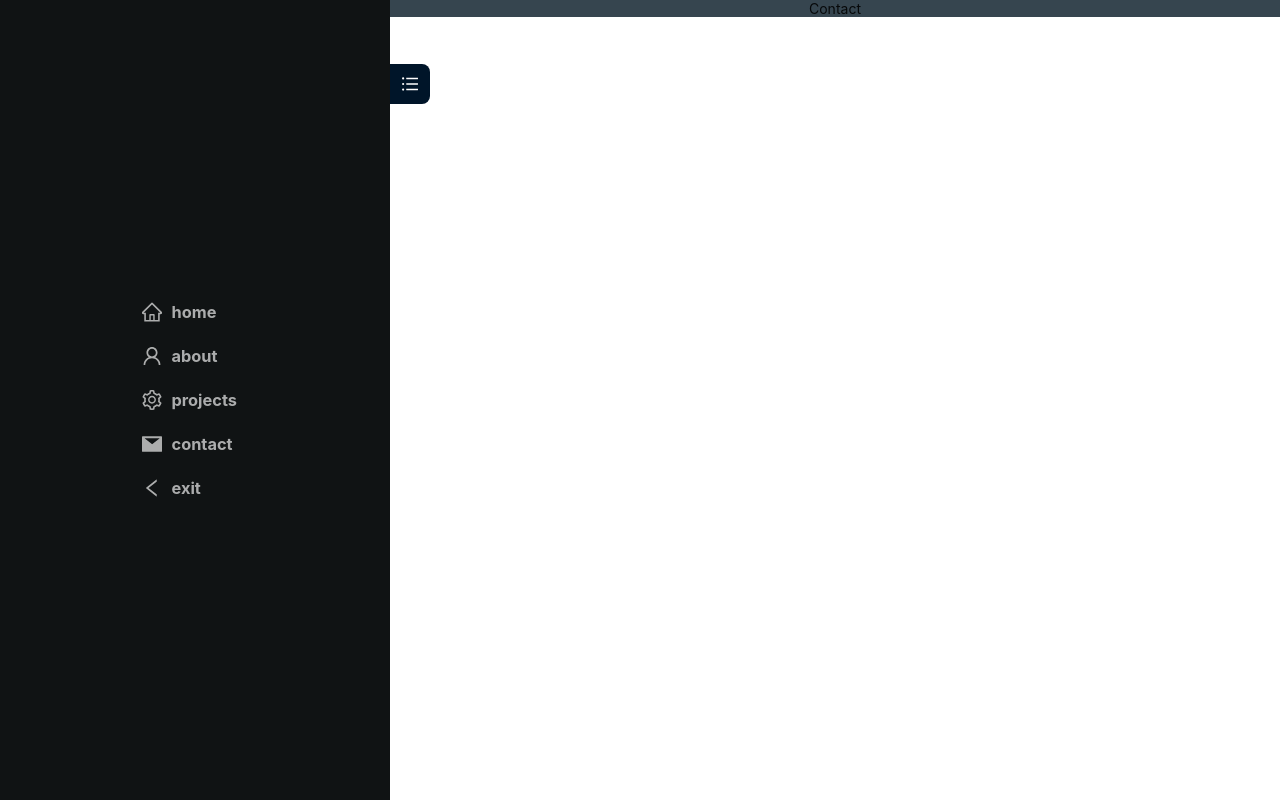
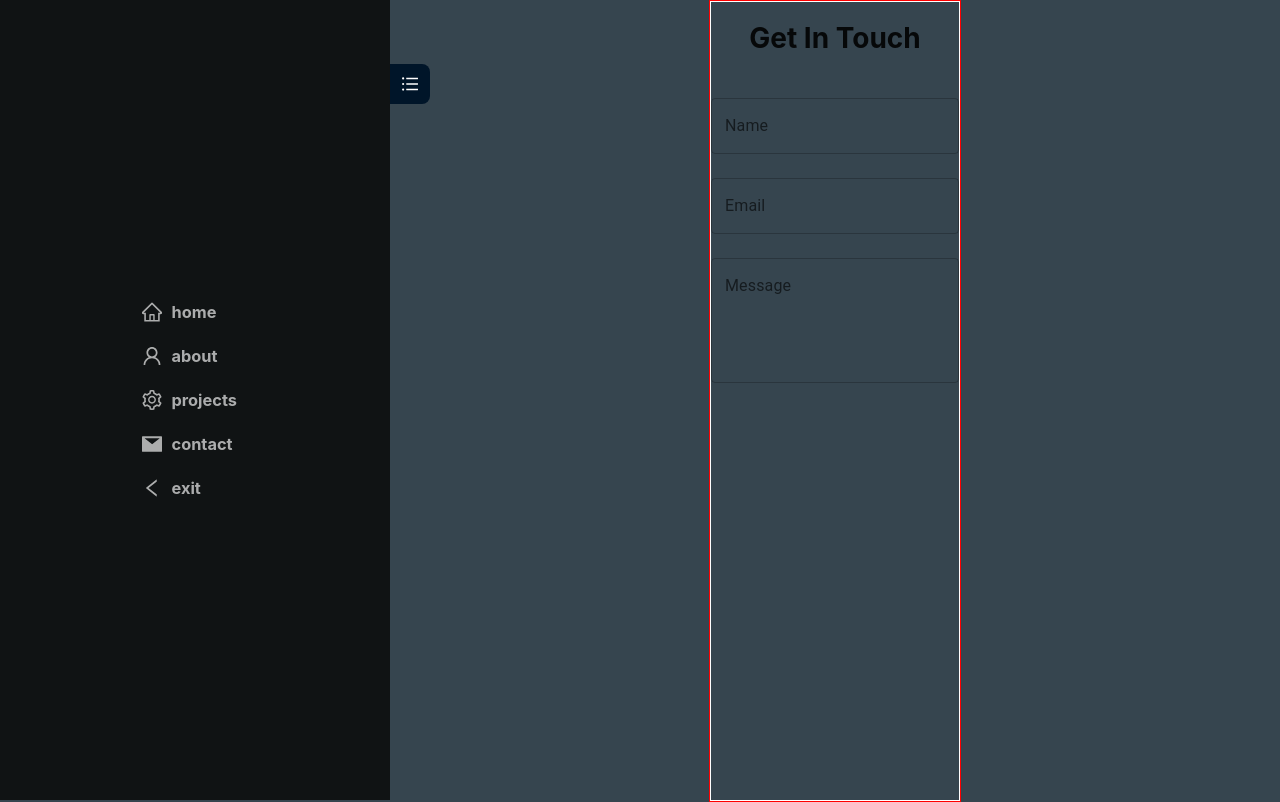
Before and after one commit to omaralfawareh/MyPortfolio, a React (Create React App) app: page /contact in a window 1280 px wide. Built offline with nearby package versions, Linux system fonts and the light colour scheme.

Commit message:
Added Contact Component

```diff
--- a/src/App.js
+++ b/src/App.js
@@ -5,6 +5,8 @@ import {HomeOutlined, UserOutlined, SettingOutlined, MailFilled,LeftOutlined} fr
 import {Routes, Route, useNavigate} from 'react-router-dom'
 import Home from './components/Home'
 import About from './components/About'
+import Contact from './components/Contact'
+
 import Error from './components/Error'
 const { Sider, Content,} = Layout;
 function App() {
@@ -71,6 +73,7 @@ function App() {
               width: collapsed ? '100%' : 'calc(100% - 390px)', //To Adjust the width based on Sider state
               marginLeft: collapsed ? 0 : 390, //To Adjust margin based on Sider state
               transition: window.innerWidth >= 768 ? 'width 0.8s, margin-left 0.8s':'', //To Specify transitions for width and margin-left but non on mobile
+              // border:'white solid 1px'
           }}>
               <LoadContent/>
           </Content>
@@ -86,7 +89,7 @@ function LoadContent(){
       <Route path='/' element={<Home/>} ></Route>
       <Route path='/about' element={<About/>}></Route>
       <Route path='/projects' element={<div>Projects</div>}></Route>
-      <Route path='/contact' element={<div>Contact</div>}></Route>
+      <Route path='/contact' element={<Contact/>}></Route>
       <Route path='/*' element={<Error/>}></Route>
     </Routes>
   </div>
--- /dev/null
+++ b/src/components/Contact.js
@@ -0,0 +1,26 @@
+import React from 'react'
+import { Flex, } from 'antd'
+import { motion } from 'framer-motion'
+import TextField from '@mui/material/TextField';
+
+function Contact (){
+  return (
+    <motion.div
+            initial={{ x: -200, opacity: 0 }}
+            animate={{ x: 0, opacity: 1 }}
+            exit={{ x: 200, opacity: 0 }}
+            transition={{ duration: 0.8 }}
+            style={{ border:'red solid 1px'}}
+    >
+        <Flex align='left' gap={'large'} vertical style={{ border:'white solid 1px' , height:'100vh'}}>
+            <h1>Get In Touch</h1>
+            <TextField id="outlined-basic" label="Name" variant="outlined" style={{width:'100%'}}/>
+            <TextField id="outlined-basic" label="Email" variant="outlined" style={{width:'100%'}}/>
+            <TextField id="outlined-basic"  rows={4} multiline label="Message" variant="outlined" style={{width:'100%'}}/>
+
+        </Flex>
+     </motion.div>
+  )
+}
+
+export default Contact
```
